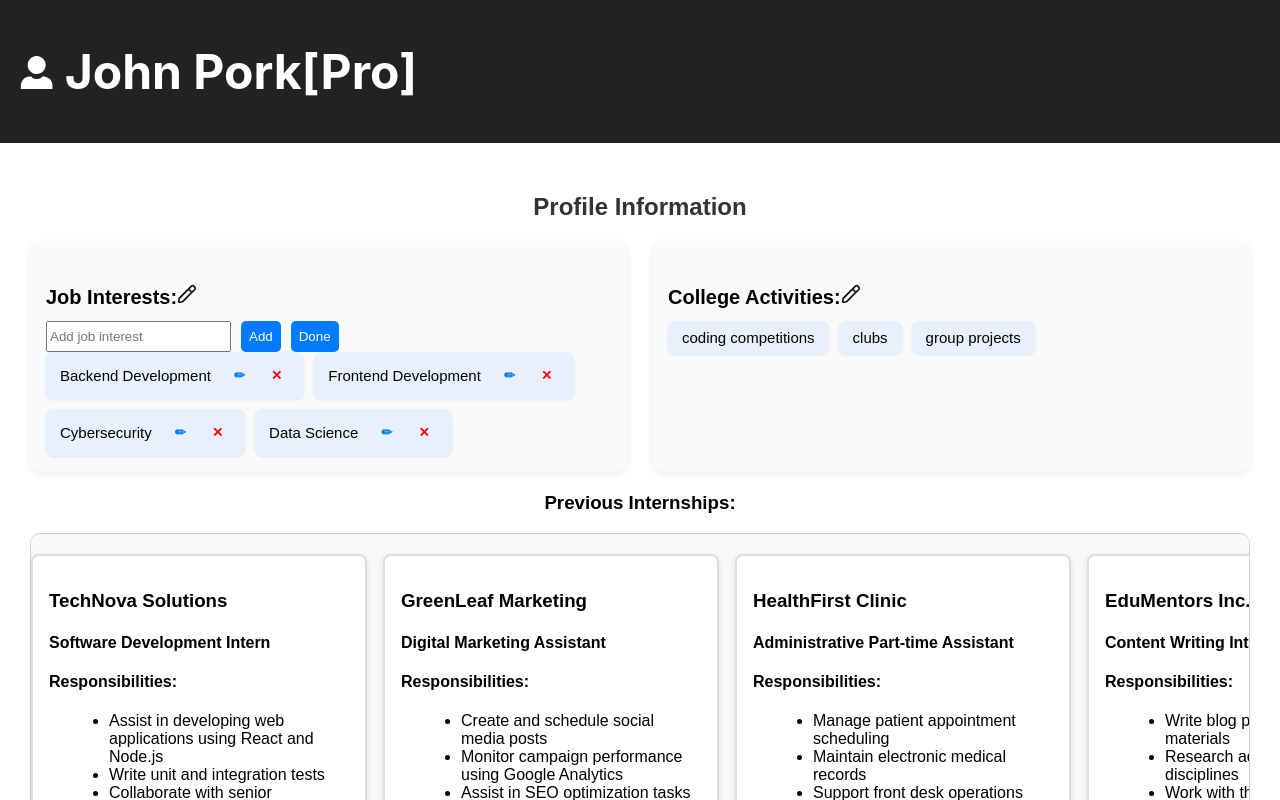
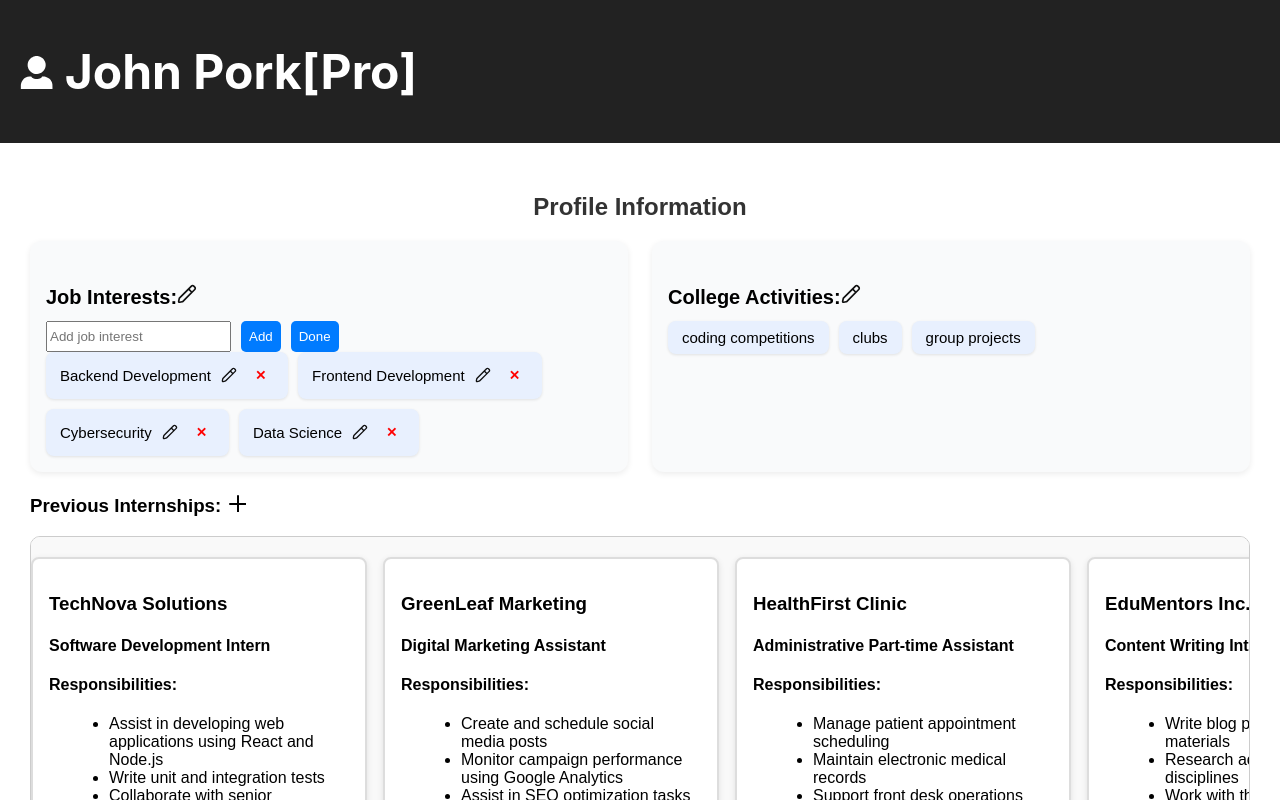
Before and after one commit to CSEN603-2025/Nashville-Fried-Software, a React (Create React App) app in the folder FRONT_END/my-app/: page / in a window 1280 px wide. Both pictures are taken after a click on the icon 187 px from the left and 293 px from the top of the page. Shown: the top 800 px of the page. Built offline with nearby package versions, Linux system fonts and the light colour scheme.

Commit message:
Add css to profile and internship

```diff
--- a/FRONT_END/my-app/src/Components/Profile/profile.jsx
+++ b/FRONT_END/my-app/src/Components/Profile/profile.jsx
@@ -29,7 +29,9 @@
   const handleSubmit = (e) => {
     e.preventDefault();
     setConfirmationMessage(
-      `You selected Major: ${selectedMajor}, Semester: ${selectedSemester}`
+      selectedMajor === "" || selectedSemester === ""
+        ? ""
+        : `You selected Major: ${selectedMajor}, Semester: ${selectedSemester}`
     );
   };
 
@@ -174,15 +176,26 @@
                         {jobInterest}
                         {isEditingJobInterests && (
                           <>
-                            <button
-                              className="edit-btn"
+                            <svg
+                              width="16px"
+                              height="16px"
+                              viewBox="0 0 24 24"
+                              fill="none"
+                              xmlns="http://www.w3.org/2000/svg"
+                              className="editButton"
                               onClick={() => {
                                 setEditingText(jobInterest);
                                 setEditingJobIndex(idx);
                               }}
                             >
-                              ✏
-                            </button>
+                              <path
+                                fillRule="evenodd"
+                                clipRule="evenodd"
+                                d="M20.8477 1.87868C19.6761 0.707109 17.7766 0.707105 16.605 1.87868L2.44744 16.0363C2.02864 16.4551 1.74317 16.9885 1.62702 17.5692L1.03995 20.5046C0.760062 21.904 1.9939 23.1379 3.39334 22.858L6.32868 22.2709C6.90945 22.1548 7.44285 21.8693 7.86165 21.4505L22.0192 7.29289C23.1908 6.12132 23.1908 4.22183 22.0192 3.05025L20.8477 1.87868ZM18.0192 3.29289C18.4098 2.90237 19.0429 2.90237 19.4335 3.29289L20.605 4.46447C20.9956 4.85499 20.9956 5.48815 20.605 5.87868L17.9334 8.55027L15.3477 5.96448L18.0192 3.29289ZM13.9334 7.3787L3.86165 17.4505C3.72205 17.5901 3.6269 17.7679 3.58818 17.9615L3.00111 20.8968L5.93645 20.3097C6.13004 20.271 6.30784 20.1759 6.44744 20.0363L16.5192 9.96448L13.9334 7.3787Z"
+                                fill="#0F0F0F"
+                              />
+                            </svg>
+
                             <button
                               className="remove-btn"
                               onClick={() =>
@@ -278,15 +291,26 @@
                         {activity}
                         {isEditingActivities && (
                           <>
-                            <button
-                              className="edit-btn"
+                            <svg
+                              width="16px"
+                              height="16px"
+                              viewBox="0 0 24 24"
+                              fill="none"
+                              xmlns="http://www.w3.org/2000/svg"
+                              className="editButton"
                               onClick={() => {
                                 setEditingText(activity);
                                 setEditingActivityIndex(idx);
                               }}
                             >
-                              ✏
-                            </button>
+                              <path
+                                fillRule="evenodd"
+                                clipRule="evenodd"
+                                d="M20.8477 1.87868C19.6761 0.707109 17.7766 0.707105 16.605 1.87868L2.44744 16.0363C2.02864 16.4551 1.74317 16.9885 1.62702 17.5692L1.03995 20.5046C0.760062 21.904 1.9939 23.1379 3.39334 22.858L6.32868 22.2709C6.90945 22.1548 7.44285 21.8693 7.86165 21.4505L22.0192 7.29289C23.1908 6.12132 23.1908 4.22183 22.0192 3.05025L20.8477 1.87868ZM18.0192 3.29289C18.4098 2.90237 19.0429 2.90237 19.4335 3.29289L20.605 4.46447C20.9956 4.85499 20.9956 5.48815 20.605 5.87868L17.9334 8.55027L15.3477 5.96448L18.0192 3.29289ZM13.9334 7.3787L3.86165 17.4505C3.72205 17.5901 3.6269 17.7679 3.58818 17.9615L3.00111 20.8968L5.93645 20.3097C6.13004 20.271 6.30784 20.1759 6.44744 20.0363L16.5192 9.96448L13.9334 7.3787Z"
+                                fill="#0F0F0F"
+                              />
+                            </svg>
+
                             <button
                               className="remove-btn"
                               onClick={() =>
@@ -308,7 +332,25 @@
               </div>
             </div>
           </div>
-          <h3 style={{ textAlign: "center" }}>Previous Internships:</h3>
+          <h3>
+            Previous Internships:{"  "}
+            <svg
+              width="20px"
+              height="20px"
+              viewBox="0 0 20 20"
+              fill="none"
+              xmlns="http://www.w3.org/2000/svg"
+              className="addInternship"
+            >
+              <path
+                d="M4 12H20M12 4V20"
+                stroke="#000000"
+                stroke-width="2"
+                stroke-linecap="round"
+                stroke-linejoin="round"
+              />
+            </svg>
+          </h3>
           <div className="previousInternships">
             {completedInternships.map((internship, index) => (
               <div key={index} className="internship-card">
--- a/FRONT_END/my-app/src/styles/internships.css
+++ b/FRONT_END/my-app/src/styles/internships.css
@@ -9,6 +9,9 @@
   border: 2px solid black; /* outer border around the full scrollable area */
   border-radius: 12px;
   background-color: #f9f9f9;
+  max-width: 800px;
+  margin: 0 auto;
+  width: 90%;
 }
 
 .internshipListings > div {
@@ -59,7 +62,6 @@
   background-color: #f4f4f4;
   border-radius: 12px;
   max-width: 1000px;
-  box-shadow: 0 4px 12px rgba(0, 0, 0, 0.05);
 }
 
 .search-container input,
```
Also changed, not shown: FRONT_END/my-app/src/Components/Profile/Internship.jsx (+53 -17 lines).
